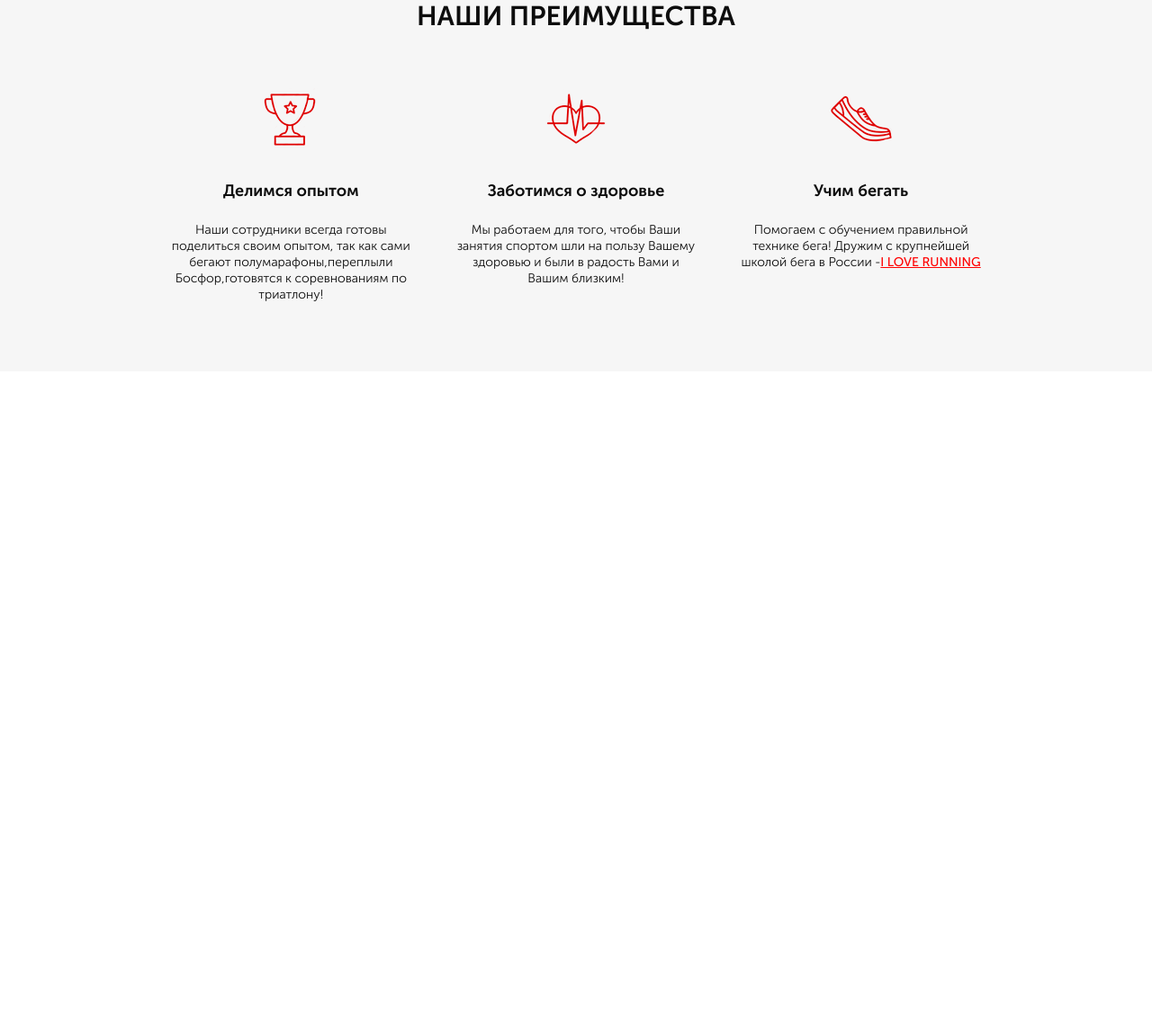
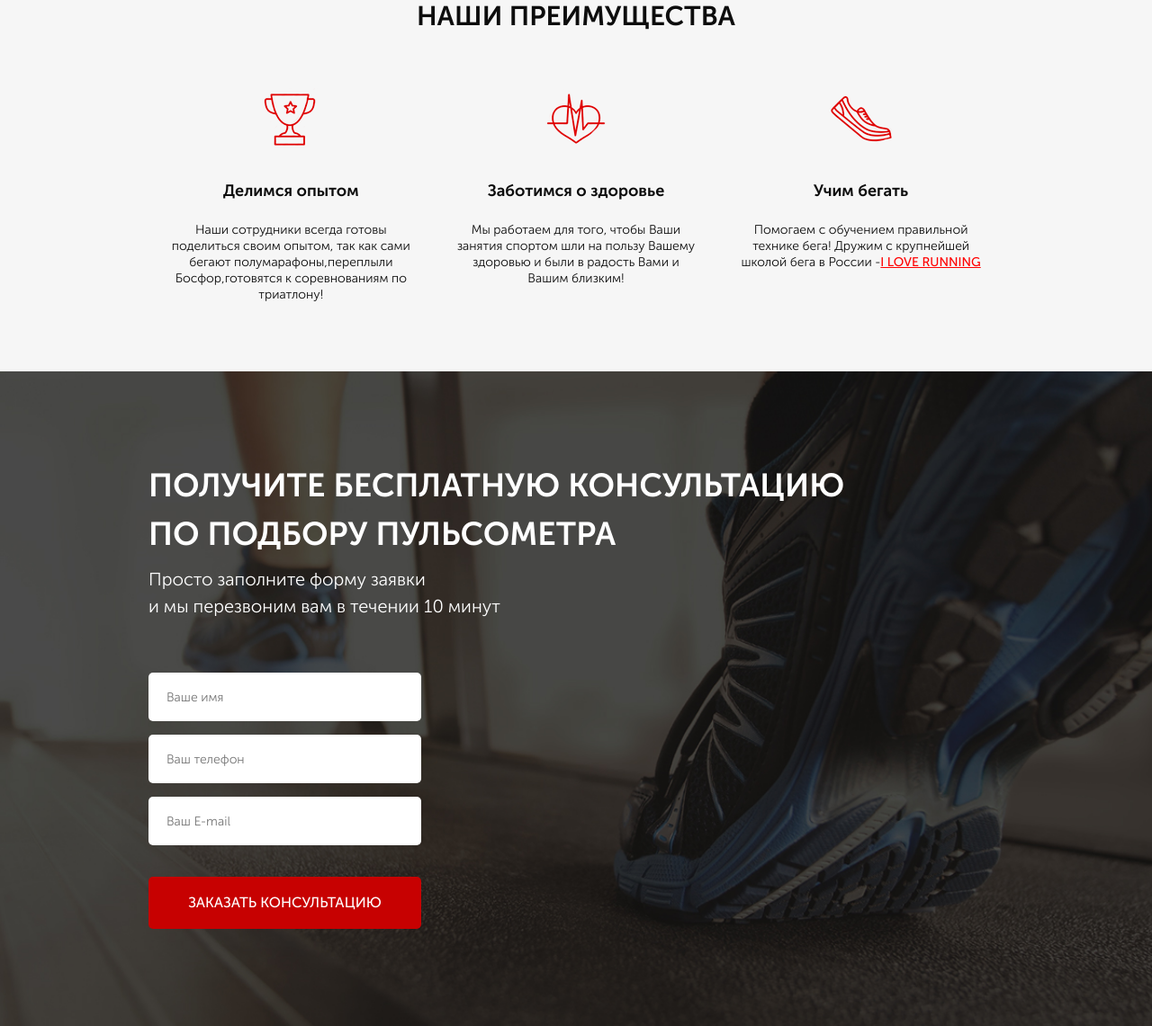
Before and after one commit to Nursultan-prog/Puls, a plain HTML site: page src/index.html in a window 1280 px wide. Shown: the part 731-1872 px from the top of the page at 90% size. Before the commit the page ends 1144 px from the top, so only its background shows below. Drawn offline with Linux system fonts and the light colour scheme.

Commit message:
add consultation and from

```diff
--- a/src/index.html
+++ b/src/index.html
@@ -67,6 +67,7 @@
                         <div class="advantages__subtitle">Делимся опытом</div>
                         <div class="advantages__text">Наши сотрудники всегда готовы поделиться своим опытом,  так как cами бегают полумарафоны,переплыли Босфор,готовятся к соревнованиям по триатлону!</div>
                     </div>
+
                     <div class="advantages__block">
                         <div class="advantages__icon">
                             <img src="icons/second_section/heart.png" alt="heart">
@@ -74,6 +75,7 @@
                         <div class="advantages__subtitle">Заботимся о здоровье</div>
                         <div class="advantages__text">Мы работаем для того,  чтобы Ваши занятия спортом шли на пользу Вашему здоровью и были в радость Вами и Вашим близким!</div>
                     </div>
+
                     <div class="advantages__block">
                         <div class="advantages__icon">
                             <img src="icons/second_section/shoe.png" alt="shoe">
@@ -81,12 +83,29 @@
                         <div class="advantages__subtitle">Учим бегать</div>
                         <div class="advantages__text">Помогаем с обучением  правильной технике бега!  Дружим с крупнейшей школой бега в России -<a href="#">I LOVE RUNNING</a></div>
                     </div>
+
                 </div>
 
         </div>
     </div>
 
+    <div class="consultation">
+        <div class="container">
+            <div class="consultation__wrapper">
+                <h2 class="consultation__header">Получите бесплатную консультацию<br> по подбору пульсометра </h2>
+                <h2 class="consultation__subheader">Просто заполните форму заявки<br>  и мы перезвоним вам в течении 10 минут</h2>
 
+                    <form action="#" class="feed-form">
+                        <input required type="text" class="feed-form__input"  placeholder="Ваше имя">
+                        <input required type="number" class="feed-form__input" placeholder="Ваш телефон">
+                        <input required type="email" class="feed-form__input" placeholder="Ваш E-mail">
+
+                        <input class="button button_submit" type="submit" value="ЗАКАЗАТЬ КОНСУЛЬТАЦИЮ" >
+                    </form>
+
+            </div>
+        </div>
+    </div>
 
 
 </body>
--- a/src/sass/block/_button.sass
+++ b/src/sass/block/_button.sass
@@ -13,3 +13,8 @@
         height: 50px
         font-size: 16px
         margin-top: 68px
+    &_submit
+        width: 100%
+        margin-top: 35px
+        height: 58px
+        font-size: 16px
--- /dev/null
+++ b/src/sass/block/_consultation.sass
@@ -0,0 +1,21 @@
+.consultation
+    padding: 100px 0 108px 0
+    min-height: 680px
+    background: url(../img/bg/second_bg.png) center (center/cover) no-repeat
+    &__wrapper
+        display: flex
+        flex-direction: column
+        align-items: flex-start
+    &__header
+        color: rgb(255, 255, 255)
+        font-family: 'MuseoSansCyrl-700'
+        font-size: 36px
+        font-weight: 700
+        line-height: 54px
+        text-transform: uppercase
+    &__subheader
+        color: rgb(255, 255, 255)
+        font-family: 'MuseoSansCyrl-300'
+        font-size: 20px
+        font-weight: 500
+        line-height: 30px
--- /dev/null
+++ b/src/sass/block/_form.sass
@@ -0,0 +1,14 @@
+.feed-form
+    display: flex
+    flex-direction: column
+    margin-top: 36px
+    &__input
+        width: 303px
+        height: 54px
+        border-radius: 5px
+        border: none
+        margin-top: 15px
+        padding: 0 20px
+        color: #4b4b4b
+        font-family: 'MuseoSansCyrl-300'
+        font-size: 14px
--- a/src/sass/style.sass
+++ b/src/sass/style.sass
@@ -4,6 +4,8 @@
 @import "block/_button"
 @import "block/_advantages"
 @import "base/_media"
+@import "block/_consultation"
+@import "block/_form"
 .container
     max-width: 950px
     margin: 0 auto
```
Also changed, not shown: src/css/style.css, 1 other file.
